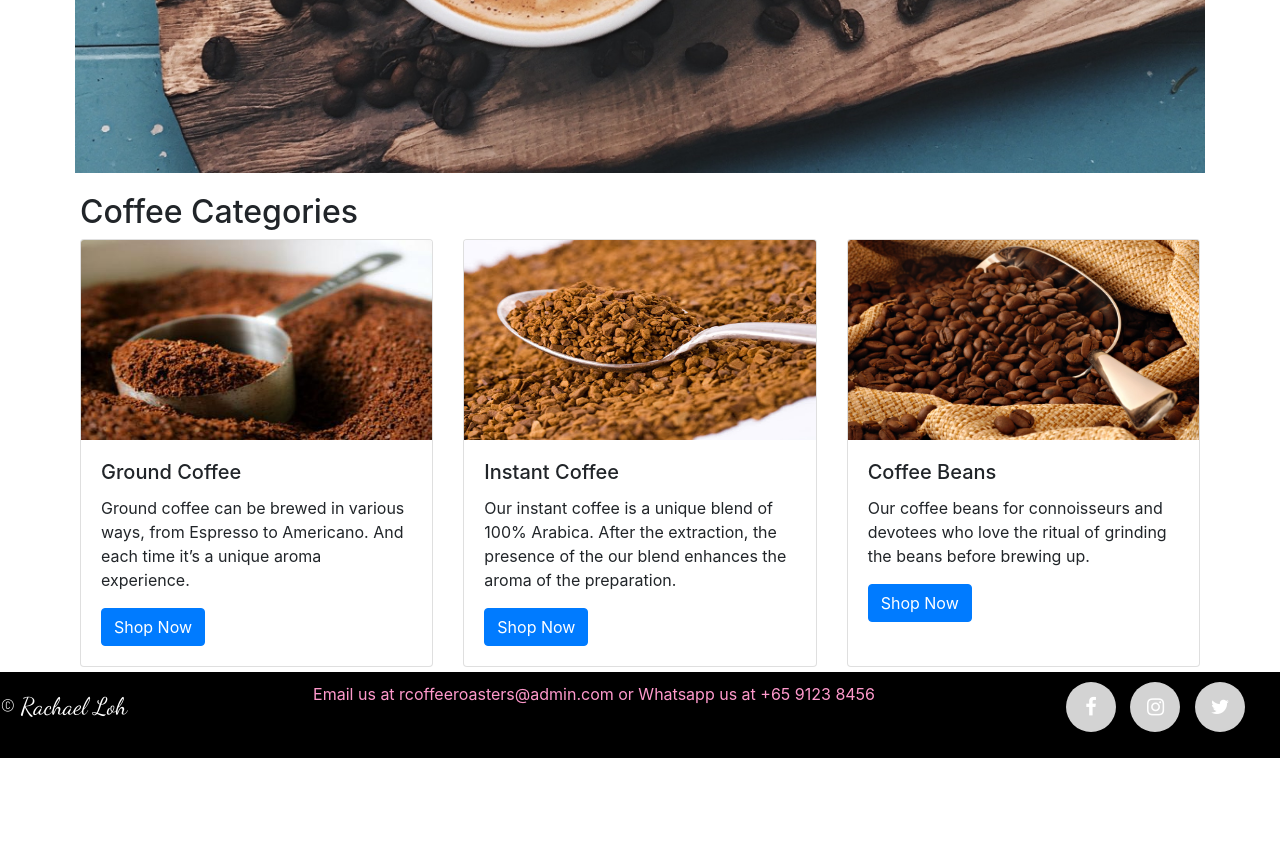
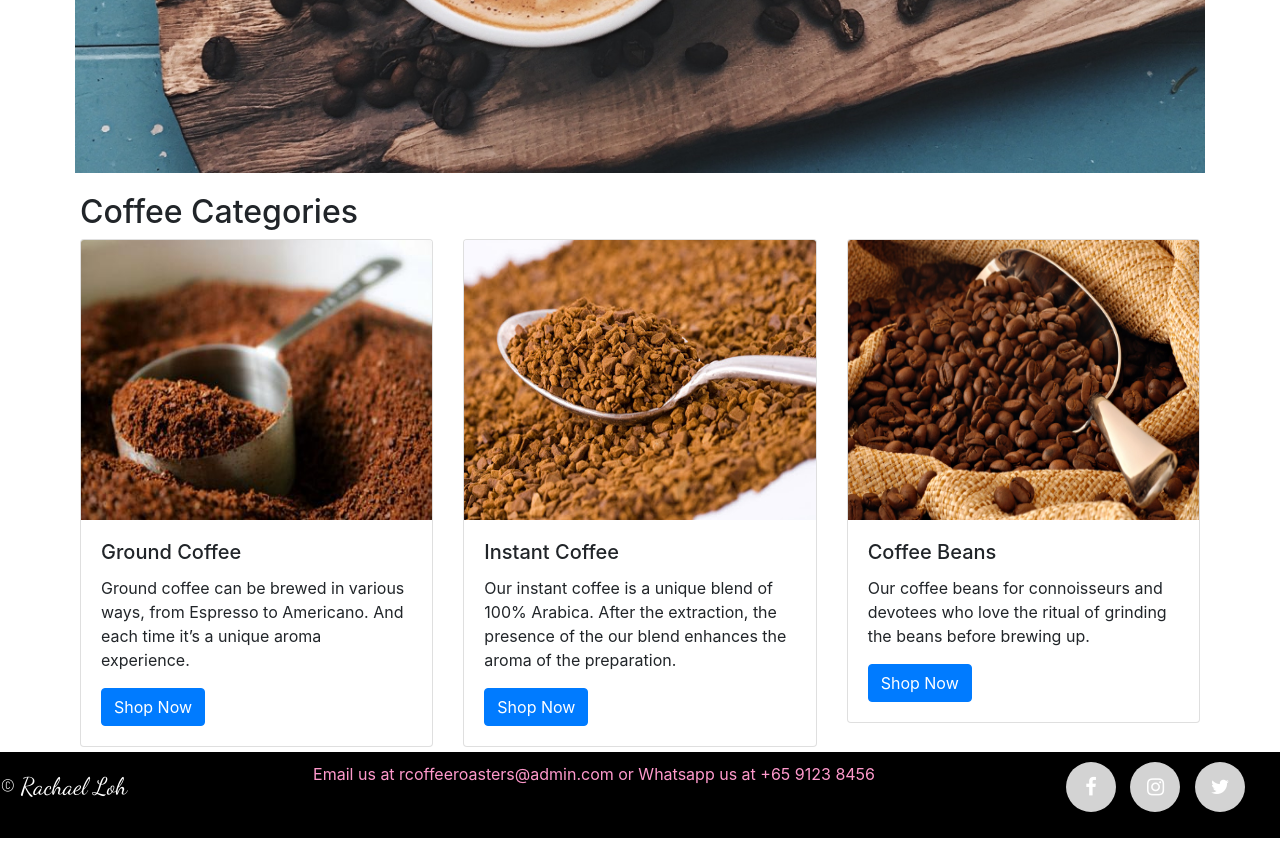
Before and after one commit to rachaelloh/django-barista, a Django app: template accounts/templates/accounts/index.template.html in a window 1280 px wide. Shown: the part 1211-2054 px from the top of the page. Before the commit the page ends 1969 px from the top, so only its background shows below. Run offline with Django 3.2, Linux system fonts and the light colour scheme; the template is opened without the code that fills it, so the values that code supplies are empty; some libraries are stand-ins or nearby versions.

Commit message:
updated readme file, removed unnecessary comments, updated product images, edited styling of card and images for products.

```diff
--- a/static/css/style.css
+++ b/static/css/style.css
@@ -17,11 +17,17 @@ img {
 
 .card {
     display: inline-block;
+    height: 100%;
 }
 
 .card img {
-    height: 200px;
+    height: 280px;
 
+}
+
+.img-card-top {
+    height: 100%;
+    width: 100%;
 }
 
 h2 {
```
Also changed, not shown: catalog/templates/catalog/products.template.html (+0 -26 lines), README.md.
